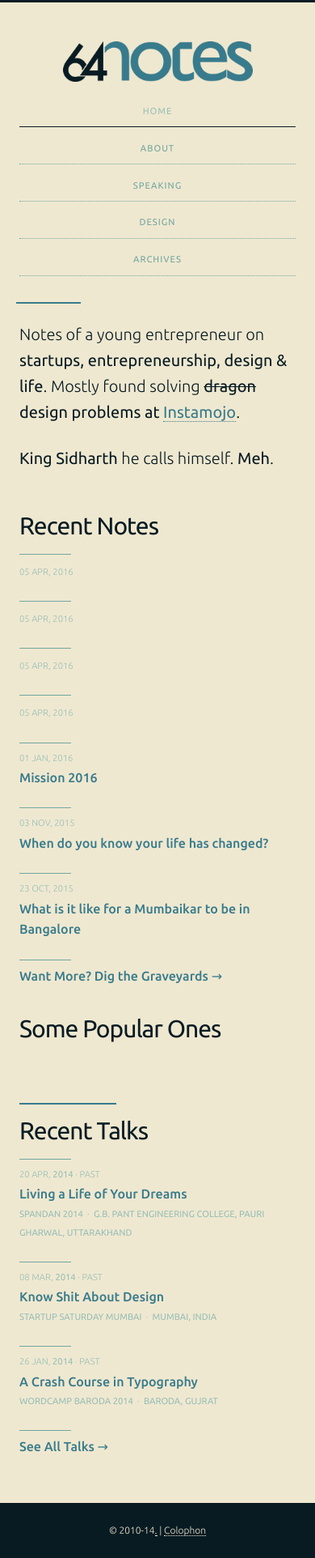
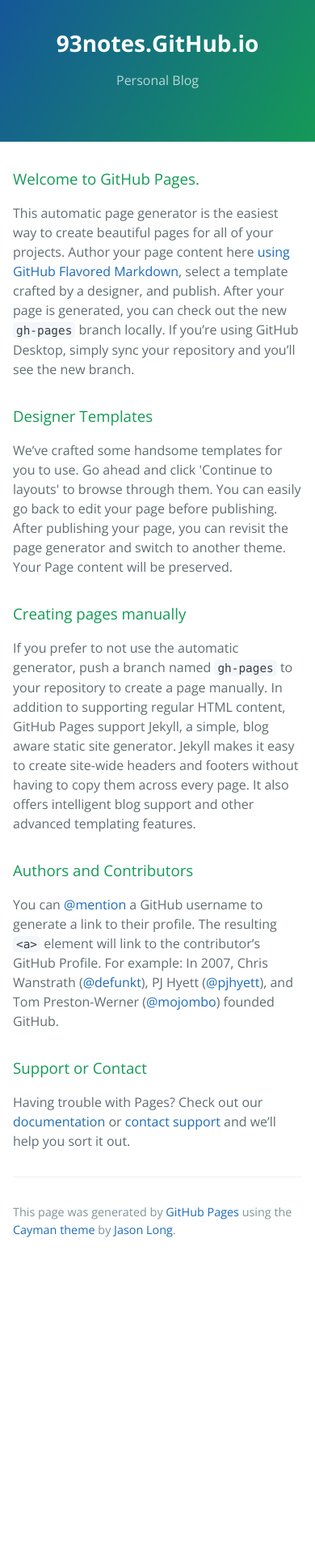
Before and after one commit to 93notes/93notes.github.io, a Jekyll site: the page index.html, which Jekyll copies as it is, in a window 390 px wide. Shown: the whole page at 81% size. Built offline with Jekyll 4.4.1, drawn with Linux system fonts in a browser that asks for light colours; nearby versions of some CDN libraries; after the commit the page ends 1562 px from its top, so only the background shows below that.

Commit message:
Replace master branch with page content via GitHub

```diff
--- a/index.html
+++ b/index.html
@@ -1,73 +1,53 @@
----
-layout: base
-title: "64 Notes"
-slug: "home"
----
-<div id=content_area class="grid">
-  <div class=area id=content>
-    <div id="latest" class="grid__item one-half palm-one-whole">
-      <h2 class="no-top-margin">Recent Notes</h2>
-      <ul class='post_list'>
-        {% assign posts = site.posts | exclude_post_category: 'speaking'%}
-        {% for post in posts limit:7 %}
-        <li class="post">
-        <a href="{{ post.url }}">
-          <div class="post__meta">
-            <date class="">{{ post.date | date: "%d %b, %Y" }}</date>
-            {% if post.category == 'design' %} &middot; Design{%endif%}
-          </div>
-          <span class="post__title">{{ post.title }}</span>
-        </a>
-        </li>
-        {% endfor %}
-        <li class="post">
-          <a class="post__title" href="/archives">Want More? Dig the Graveyards &rarr;</a>
-        </li>
-      </ul>
-    </div><!--
-    --><div id="best" class="grid__item one-half palm-one-whole">
-      <h2 class="no-top-margin">Some Popular Ones</h2>
-      <ul class="post_list">
-        {% assign posts = site.posts | post_with_key_value: 'top', true %}
-        {% for post in posts limit:7 %}
-          <li class="post">
-          <a href="{{ post.url }}">
-            <div class="post__meta">
-              <date class="">{{ post.date | date: "%d %b, %Y" }}</date>
-              {% if post.category == 'design' %} &middot; Design{%endif%}
-            </div>
-            <span class="post__title">{{ post.title }}</span>
-          </a>
-          </li>
-        {% endfor %}
-      </ul>
-    </div><!-- #best -->
+<!DOCTYPE html>
+<html lang="en-us">
+  <head>
+    <meta charset="UTF-8">
+    <title>93notes.GitHub.io by 93notes</title>
+    <meta name="viewport" content="width=device-width, initial-scale=1">
+    <link rel="stylesheet" type="text/css" href="stylesheets/normalize.css" media="screen">
+    <link href='https://fonts.googleapis.com/css?family=Open+Sans:400,700' rel='stylesheet' type='text/css'>
+    <link rel="stylesheet" type="text/css" href="stylesheets/stylesheet.css" media="screen">
+    <link rel="stylesheet" type="text/css" href="stylesheets/github-light.css" media="screen">
+  </head>
+  <body>
+    <section class="page-header">
+      <h1 class="project-name">93notes.GitHub.io</h1>
+      <h2 class="project-tagline">Personal Blog</h2>
+    </section>
 
-    <div id="home__talks" class="grid__item two-thirds palm-one-whole">
-      <h2>Recent Talks</h2>
-      <ul class="post_list">
-        {% for post in site.categories.speaking limit: 3 %}
-        <li class='talk post post--talk' itemscope itemtype="http://data-vocabulary.org/Event">
-        <a href="{{ post.url }}" itemprop="url">
+    <section class="main-content">
+      <h3>
+<a id="welcome-to-github-pages" class="anchor" href="#welcome-to-github-pages" aria-hidden="true"><span aria-hidden="true" class="octicon octicon-link"></span></a>Welcome to GitHub Pages.</h3>
 
-          <div itemprop="startDate" datetime="{{ post.date }}" class='post__meta'>
-            <date>{{ post.date | date: "%d %b" }}, <span class="normal">{{ post.date | date: "%Y" }}</span></date>
-            {% if post.future %} &middot;<strong> Upcoming</strong>
-            {% else %} &middot; Past{% endif %}
-          </div>
+<p>This automatic page generator is the easiest way to create beautiful pages for all of your projects. Author your page content here <a href="https://guides.github.com/features/mastering-markdown/">using GitHub Flavored Markdown</a>, select a template crafted by a designer, and publish. After your page is generated, you can check out the new <code>gh-pages</code> branch locally. If you’re using GitHub Desktop, simply sync your repository and you’ll see the new branch.</p>
 
-          <div class="post__title talk__title" itemprop="name">{{ post.title }}</div>
+<h3>
+<a id="designer-templates" class="anchor" href="#designer-templates" aria-hidden="true"><span aria-hidden="true" class="octicon octicon-link"></span></a>Designer Templates</h3>
 
-          <div class="post__meta">
-            <span class="normal talk__event" itemprop="summary">{{ post.event }}</span>
-            &nbsp;&middot;&nbsp;
-            <span class="normal talk__location">{{ post.place }}</span>
-          </div>
-        </a>
-        </li>
-        {% endfor %}
-        <li class="talk post post--talk"><a href="/speaking" class="post__title">See All Talks &rarr;</a></li>
-      </ul>
-    </div><!-- #home__talks -->
-  </div>
-</div><!-- #content_area -->
+<p>We’ve crafted some handsome templates for you to use. Go ahead and click 'Continue to layouts' to browse through them. You can easily go back to edit your page before publishing. After publishing your page, you can revisit the page generator and switch to another theme. Your Page content will be preserved.</p>
+
+<h3>
+<a id="creating-pages-manually" class="anchor" href="#creating-pages-manually" aria-hidden="true"><span aria-hidden="true" class="octicon octicon-link"></span></a>Creating pages manually</h3>
+
+<p>If you prefer to not use the automatic generator, push a branch named <code>gh-pages</code> to your repository to create a page manually. In addition to supporting regular HTML content, GitHub Pages support Jekyll, a simple, blog aware static site generator. Jekyll makes it easy to create site-wide headers and footers without having to copy them across every page. It also offers intelligent blog support and other advanced templating features.</p>
+
+<h3>
+<a id="authors-and-contributors" class="anchor" href="#authors-and-contributors" aria-hidden="true"><span aria-hidden="true" class="octicon octicon-link"></span></a>Authors and Contributors</h3>
+
+<p>You can <a href="https://help.github.com/articles/basic-writing-and-formatting-syntax/#mentioning-users-and-teams" class="user-mention">@mention</a> a GitHub username to generate a link to their profile. The resulting <code>&lt;a&gt;</code> element will link to the contributor’s GitHub Profile. For example: In 2007, Chris Wanstrath (<a href="https://github.com/defunkt" class="user-mention">@defunkt</a>), PJ Hyett (<a href="https://github.com/pjhyett" class="user-mention">@pjhyett</a>), and Tom Preston-Werner (<a href="https://github.com/mojombo" class="user-mention">@mojombo</a>) founded GitHub.</p>
+
+<h3>
+<a id="support-or-contact" class="anchor" href="#support-or-contact" aria-hidden="true"><span aria-hidden="true" class="octicon octicon-link"></span></a>Support or Contact</h3>
+
+<p>Having trouble with Pages? Check out our <a href="https://help.github.com/pages">documentation</a> or <a href="https://github.com/contact">contact support</a> and we’ll help you sort it out.</p>
+
+      <footer class="site-footer">
+
+        <span class="site-footer-credits">This page was generated by <a href="https://pages.github.com">GitHub Pages</a> using the <a href="https://github.com/jasonlong/cayman-theme">Cayman theme</a> by <a href="https://twitter.com/jasonlong">Jason Long</a>.</span>
+      </footer>
+
+    </section>
+
+
+  </body>
+</html>
--- /dev/null
+++ b/stylesheets/github-light.css
@@ -0,0 +1,115 @@
+/*
+   Copyright 2014 GitHub Inc.
+
+   Licensed under the Apache License, Version 2.0 (the "License");
+   you may not use this file except in compliance with the License.
+   You may obtain a copy of the License at
+
+       http://www.apache.org/licenses/LICENSE-2.0
+
+   Unless required by applicable law or agreed to in writing, software
+   distributed under the License is distributed on an "AS IS" BASIS,
+   WITHOUT WARRANTIES OR CONDITIONS OF ANY KIND, either express or implied.
+   See the License for the specific language governing permissions and
+   limitations under the License.
+
+*/
+
+.pl-c /* comment */ {
+  color: #969896;
+}
+
+.pl-c1      /* constant, markup.raw, meta.diff.header, meta.module-reference, meta.property-name, support, support.constant, support.variable, variable.other.constant */,
+.pl-s .pl-v /* string variable */ {
+  color: #0086b3;
+}
+
+.pl-e  /* entity */,
+.pl-en /* entity.name */ {
+  color: #795da3;
+}
+
+.pl-s .pl-s1 /* string source */,
+.pl-smi      /* storage.modifier.import, storage.modifier.package, storage.type.java, variable.other, variable.parameter.function */ {
+  color: #333;
+}
+
+.pl-ent /* entity.name.tag */ {
+  color: #63a35c;
+}
+
+.pl-k /* keyword, storage, storage.type */ {
+  color: #a71d5d;
+}
+
+.pl-pds              /* punctuation.definition.string, string.regexp.character-class */,
+.pl-s                /* string */,
+.pl-s .pl-pse .pl-s1 /* string punctuation.section.embedded source */,
+.pl-sr               /* string.regexp */,
+.pl-sr .pl-cce       /* string.regexp constant.character.escape */,
+.pl-sr .pl-sra       /* string.regexp string.regexp.arbitrary-repitition */,
+.pl-sr .pl-sre       /* string.regexp source.ruby.embedded */ {
+  color: #183691;
+}
+
+.pl-v /* variable */ {
+  color: #ed6a43;
+}
+
+.pl-id /* invalid.deprecated */ {
+  color: #b52a1d;
+}
+
+.pl-ii /* invalid.illegal */ {
+  background-color: #b52a1d;
+  color: #f8f8f8;
+}
+
+.pl-sr .pl-cce /* string.regexp constant.character.escape */ {
+  color: #63a35c;
+  font-weight: bold;
+}
+
+.pl-ml /* markup.list */ {
+  color: #693a17;
+}
+
+.pl-mh        /* markup.heading */,
+.pl-mh .pl-en /* markup.heading entity.name */,
+.pl-ms        /* meta.separator */ {
+  color: #1d3e81;
+  font-weight: bold;
+}
+
+.pl-mq /* markup.quote */ {
+  color: #008080;
+}
+
+.pl-mi /* markup.italic */ {
+  color: #333;
+  font-style: italic;
+}
+
+.pl-mb /* markup.bold */ {
+  color: #333;
+  font-weight: bold;
+}
+
+.pl-md /* markup.deleted, meta.diff.header.from-file */ {
+  background-color: #ffecec;
+  color: #bd2c00;
+}
+
+.pl-mi1 /* markup.inserted, meta.diff.header.to-file */ {
+  background-color: #eaffea;
+  color: #55a532;
+}
+
+.pl-mdr /* meta.diff.range */ {
+  color: #795da3;
+  font-weight: bold;
+}
+
+.pl-mo /* meta.output */ {
+  color: #1d3e81;
+}
--- /dev/null
+++ b/stylesheets/stylesheet.css
@@ -0,0 +1,245 @@
+* {
+  box-sizing: border-box; }
+
+body {
+  padding: 0;
+  margin: 0;
+  font-family: "Open Sans", "Helvetica Neue", Helvetica, Arial, sans-serif;
+  font-size: 16px;
+  line-height: 1.5;
+  color: #606c71; }
+
+a {
+  color: #1e6bb8;
+  text-decoration: none; }
+  a:hover {
+    text-decoration: underline; }
+
+.btn {
+  display: inline-block;
+  margin-bottom: 1rem;
+  color: rgba(255, 255, 255, 0.7);
+  background-color: rgba(255, 255, 255, 0.08);
+  border-color: rgba(255, 255, 255, 0.2);
+  border-style: solid;
+  border-width: 1px;
+  border-radius: 0.3rem;
+  transition: color 0.2s, background-color 0.2s, border-color 0.2s; }
+  .btn + .btn {
+    margin-left: 1rem; }
+
+.btn:hover {
+  color: rgba(255, 255, 255, 0.8);
+  text-decoration: none;
+  background-color: rgba(255, 255, 255, 0.2);
+  border-color: rgba(255, 255, 255, 0.3); }
+
+@media screen and (min-width: 64em) {
+  .btn {
+    padding: 0.75rem 1rem; } }
+
+@media screen and (min-width: 42em) and (max-width: 64em) {
+  .btn {
+    padding: 0.6rem 0.9rem;
+    font-size: 0.9rem; } }
+
+@media screen and (max-width: 42em) {
+  .btn {
+    display: block;
+    width: 100%;
+    padding: 0.75rem;
+    font-size: 0.9rem; }
+    .btn + .btn {
+      margin-top: 1rem;
+      margin-left: 0; } }
+
+.page-header {
+  color: #fff;
+  text-align: center;
+  background-color: #159957;
+  background-image: linear-gradient(120deg, #155799, #159957); }
+
+@media screen and (min-width: 64em) {
+  .page-header {
+    padding: 5rem 6rem; } }
+
+@media screen and (min-width: 42em) and (max-width: 64em) {
+  .page-header {
+    padding: 3rem 4rem; } }
+
+@media screen and (max-width: 42em) {
+  .page-header {
+    padding: 2rem 1rem; } }
+
+.project-name {
+  margin-top: 0;
+  margin-bottom: 0.1rem; }
+
+@media screen and (min-width: 64em) {
+  .project-name {
+    font-size: 3.25rem; } }
+
+@media screen and (min-width: 42em) and (max-width: 64em) {
+  .project-name {
+    font-size: 2.25rem; } }
+
+@media screen and (max-width: 42em) {
+  .project-name {
+    font-size: 1.75rem; } }
+
+.project-tagline {
+  margin-bottom: 2rem;
+  font-weight: normal;
+  opacity: 0.7; }
+
+@media screen and (min-width: 64em) {
+  .project-tagline {
+    font-size: 1.25rem; } }
+
+@media screen and (min-width: 42em) and (max-width: 64em) {
+  .project-tagline {
+    font-size: 1.15rem; } }
+
+@media screen and (max-width: 42em) {
+  .project-tagline {
+    font-size: 1rem; } }
+
+.main-content :first-child {
+  margin-top: 0; }
+.main-content img {
+  max-width: 100%; }
+.main-content h1, .main-content h2, .main-content h3, .main-content h4, .main-content h5, .main-content h6 {
+  margin-top: 2rem;
+  margin-bottom: 1rem;
+  font-weight: normal;
+  color: #159957; }
+.main-content p {
+  margin-bottom: 1em; }
+.main-content code {
+  padding: 2px 4px;
+  font-family: Consolas, "Liberation Mono", Menlo, Courier, monospace;
+  font-size: 0.9rem;
+  color: #383e41;
+  background-color: #f3f6fa;
+  border-radius: 0.3rem; }
+.main-content pre {
+  padding: 0.8rem;
+  margin-top: 0;
+  margin-bottom: 1rem;
+  font: 1rem Consolas, "Liberation Mono", Menlo, Courier, monospace;
+  color: #567482;
+  word-wrap: normal;
+  background-color: #f3f6fa;
+  border: solid 1px #dce6f0;
+  border-radius: 0.3rem; }
+  .main-content pre > code {
+    padding: 0;
+    margin: 0;
+    font-size: 0.9rem;
+    color: #567482;
+    word-break: normal;
+    white-space: pre;
+    background: transparent;
+    border: 0; }
+.main-content .highlight {
+  margin-bottom: 1rem; }
+  .main-content .highlight pre {
+    margin-bottom: 0;
+    word-break: normal; }
+.main-content .highlight pre, .main-content pre {
+  padding: 0.8rem;
+  overflow: auto;
+  font-size: 0.9rem;
+  line-height: 1.45;
+  border-radius: 0.3rem; }
+.main-content pre code, .main-content pre tt {
+  display: inline;
+  max-width: initial;
+  padding: 0;
+  margin: 0;
+  overflow: initial;
+  line-height: inherit;
+  word-wrap: normal;
+  background-color: transparent;
+  border: 0; }
+  .main-content pre code:before, .main-content pre code:after, .main-content pre tt:before, .main-content pre tt:after {
+    content: normal; }
+.main-content ul, .main-content ol {
+  margin-top: 0; }
+.main-content blockquote {
+  padding: 0 1rem;
+  margin-left: 0;
+  color: #819198;
+  border-left: 0.3rem solid #dce6f0; }
+  .main-content blockquote > :first-child {
+    margin-top: 0; }
+  .main-content blockquote > :last-child {
+    margin-bottom: 0; }
+.main-content table {
+  display: block;
+  width: 100%;
+  overflow: auto;
+  word-break: normal;
+  word-break: keep-all; }
+  .main-content table th {
+    font-weight: bold; }
+  .main-content table th, .main-content table td {
+    padding: 0.5rem 1rem;
+    border: 1px solid #e9ebec; }
+.main-content dl {
+  padding: 0; }
+  .main-content dl dt {
+    padding: 0;
+    margin-top: 1rem;
+    font-size: 1rem;
+    font-weight: bold; }
+  .main-content dl dd {
+    padding: 0;
+    margin-bottom: 1rem; }
+.main-content hr {
+  height: 2px;
+  padding: 0;
+  margin: 1rem 0;
+  background-color: #eff0f1;
+  border: 0; }
+
+@media screen and (min-width: 64em) {
+  .main-content {
+    max-width: 64rem;
+    padding: 2rem 6rem;
+    margin: 0 auto;
+    font-size: 1.1rem; } }
+
+@media screen and (min-width: 42em) and (max-width: 64em) {
+  .main-content {
+    padding: 2rem 4rem;
+    font-size: 1.1rem; } }
+
+@media screen and (max-width: 42em) {
+  .main-content {
+    padding: 2rem 1rem;
+    font-size: 1rem; } }
+
+.site-footer {
+  padding-top: 2rem;
+  margin-top: 2rem;
+  border-top: solid 1px #eff0f1; }
+
+.site-footer-owner {
+  display: block;
+  font-weight: bold; }
+
+.site-footer-credits {
+  color: #819198; }
+
+@media screen and (min-width: 64em) {
+  .site-footer {
+    font-size: 1rem; } }
+
+@media screen and (min-width: 42em) and (max-width: 64em) {
+  .site-footer {
+    font-size: 1rem; } }
+
+@media screen and (max-width: 42em) {
+  .site-footer {
+    font-size: 0.9rem; } }
```
Also changed, not shown: params.json (added, +6 -0 lines), stylesheets/normalize.css (added).
